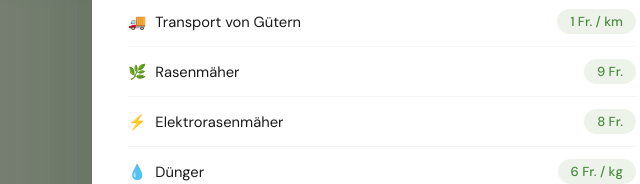
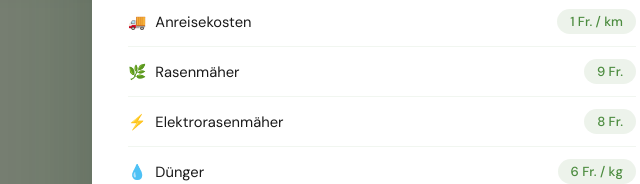
Before and after one commit to Jabror/Gartenbau, a plain HTML site: page index.html in a window 1280 px wide. Both pictures are taken after a click on the button "💶 PREISE ANSEHEN". Shown: the part 1444-1628 px from the top of the page, 258-898 px from the left. Drawn offline with nearby package versions, Linux system fonts and the light colour scheme.

Commit message:
Update transport cost description in index.html

```diff
--- a/index.html
+++ b/index.html
@@ -837,7 +837,7 @@
 
                 <div class="preis-divider">Geräte &amp; Material — wird bei Bedarf dazugerechnet</div>
                 <div class="preis-row">
-                    <div class="preis-name"><span>🚚</span> Transport von Gütern</div>
+                    <div class="preis-name"><span>🚚</span>Anreisekosten</div>
                     <span class="preis-badge green">1 Fr. / km</span>
                 </div>
                 <div class="preis-row">
```
